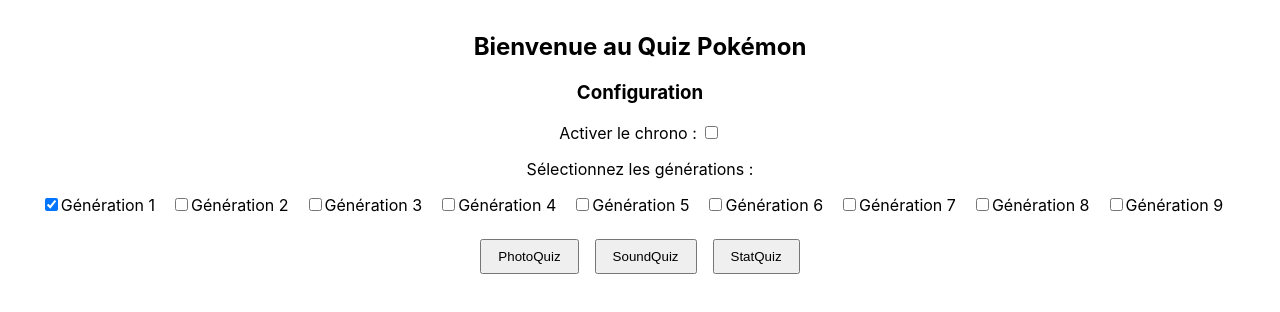
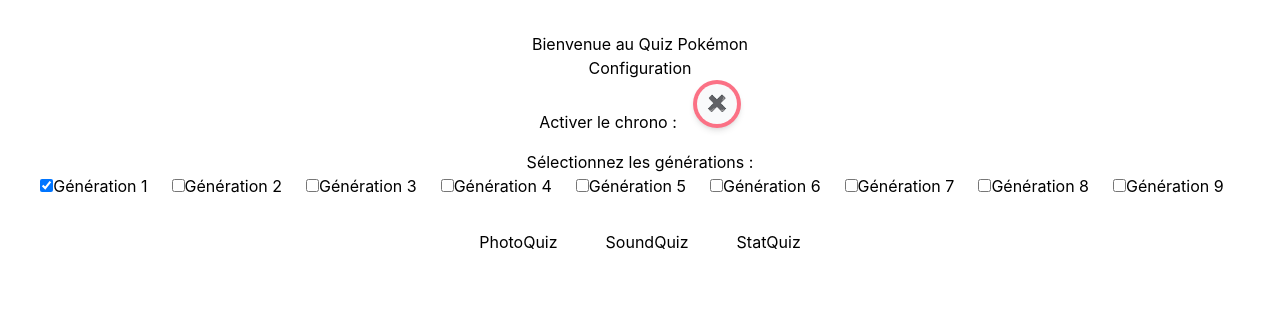
Before and after one commit to Apouuuuuuu/poke-quizz, a React (Create React App) app in the folder poke-quizz/: page / in a window 1280 px wide. Shown: the top 312 px of the page. Built offline with nearby package versions, Linux system fonts and the light colour scheme.

Commit message:
style: :art: Update checkbox icon for stopwatch

```diff
--- /dev/null
+++ b/poke-quizz/postcss.config.js
@@ -0,0 +1,6 @@
+module.exports = {
+    plugins: {
+      tailwindcss: {},
+      autoprefixer: {},
+    },
+  }
--- a/poke-quizz/src/App.css
+++ b/poke-quizz/src/App.css
@@ -1,38 +1,3 @@
-.App {
-  text-align: center;
-}
-
-.App-logo {
-  height: 40vmin;
-  pointer-events: none;
-}
-
-@media (prefers-reduced-motion: no-preference) {
-  .App-logo {
-    animation: App-logo-spin infinite 20s linear;
-  }
-}
-
-.App-header {
-  background-color: #282c34;
-  min-height: 100vh;
-  display: flex;
-  flex-direction: column;
-  align-items: center;
-  justify-content: center;
-  font-size: calc(10px + 2vmin);
-  color: white;
-}
-
-.App-link {
-  color: #61dafb;
-}
-
-@keyframes App-logo-spin {
-  from {
-    transform: rotate(0deg);
-  }
-  to {
-    transform: rotate(360deg);
-  }
-}
+@tailwind base;
+@tailwind components;
+@tailwind utilities;
--- a/poke-quizz/src/App.tsx
+++ b/poke-quizz/src/App.tsx
@@ -3,6 +3,8 @@
 import PhotoQuiz from './components/PhotoQuiz';
 import SoundQuiz from './components/SoundQuiz';
 import StatQuiz from './components/StatQuiz';
+import './App.css';
+
 
 type Mode = 'lobby' | 'photo' | 'sound' | 'stat';
 
--- a/poke-quizz/src/components/Lobby.tsx
+++ b/poke-quizz/src/components/Lobby.tsx
@@ -31,22 +31,27 @@
   };
 
   return (
-    <div style={{ textAlign: 'center', marginTop: '2rem' }}>
+    <div className="container" style={{ textAlign: 'center', marginTop: '2rem' }}>
       <h2>Bienvenue au Quiz Pokémon</h2>
       <h3>Configuration</h3>
-      <div style={{ marginBottom: '1rem' }}>
-        <label>
-          Activer le chrono :
+
+      <div className="config-section" style={{ marginBottom: '1rem' }}>
+        <label style={{ marginRight: '1rem' }}>Activer le chrono :</label>
+        {/* Toggle intégré directement */}
+        <label className="relative inline-flex items-center cursor-pointer">
           <input
             type="checkbox"
+            value=""
+            className="sr-only peer"
             checked={enableTimer}
             onChange={(e) => setEnableTimer(e.target.checked)}
-            style={{ marginLeft: '0.5rem' }}
           />
+          <div className="peer ring-0 bg-rose-400 rounded-full outline-none duration-300 after:duration-500 w-12 h-12 shadow-md peer-checked:bg-emerald-500 peer-focus:outline-none after:content-['✖️'] after:rounded-full after:absolute after:outline-none after:h-10 after:w-10 after:bg-gray-50 after:top-1 after:left-1 after:flex after:justify-center after:items-center peer-hover:after:scale-75 peer-checked:after:content-['✔️'] after:-rotate-180 peer-checked:after:rotate-0"></div>
         </label>
       </div>
+
       {enableTimer && (
-        <div style={{ marginBottom: '1rem' }}>
+        <div className="config-section" style={{ marginBottom: '1rem' }}>
           <label>
             Temps de jeu :
             <select
@@ -63,8 +68,10 @@
           </label>
         </div>
       )}
-      <div style={{ marginBottom: '1rem' }}>
+
+      <div className="config-section" style={{ marginBottom: '1rem' }}>
         <p>Sélectionnez les générations :</p>
+        <div className="generation-container" style={{ display: 'flex', flexWrap: 'wrap', justifyContent: 'center', gap: '0.5rem' }}>
           {generationOptions.map((gen) => (
             <label key={gen} style={{ marginRight: '1rem' }}>
               <input
@@ -77,14 +84,16 @@
             </label>
           ))}
         </div>
-      <div style={{ marginTop: '1rem' }}>
-        <button onClick={() => handleStart('photo')} style={{ margin: '0.5rem', padding: '0.5rem 1rem' }}>
+      </div>
+
+      <div className="config-section" style={{ marginTop: '1rem' }}>
+        <button onClick={() => handleStart('photo')} className="button" style={{ margin: '0.5rem', padding: '0.5rem 1rem' }}>
           PhotoQuiz
         </button>
-        <button onClick={() => handleStart('sound')} style={{ margin: '0.5rem', padding: '0.5rem 1rem' }}>
+        <button onClick={() => handleStart('sound')} className="button" style={{ margin: '0.5rem', padding: '0.5rem 1rem' }}>
           SoundQuiz
         </button>
-        <button onClick={() => handleStart('stat')} style={{ margin: '0.5rem', padding: '0.5rem 1rem' }}>
+        <button onClick={() => handleStart('stat')} className="button" style={{ margin: '0.5rem', padding: '0.5rem 1rem' }}>
           StatQuiz
         </button>
       </div>
--- a/poke-quizz/tailwind.config.js
+++ b/poke-quizz/tailwind.config.js
@@ -1,6 +1,8 @@
 /** @type {import('tailwindcss').Config} */
 module.exports = {
-  content: [],
+  content: [
+    "./src/**/*.{js,jsx,ts,tsx}",
+  ],
   theme: {
     extend: {},
   },
```
Lines whose indentation alone changed are shown as unchanged.
